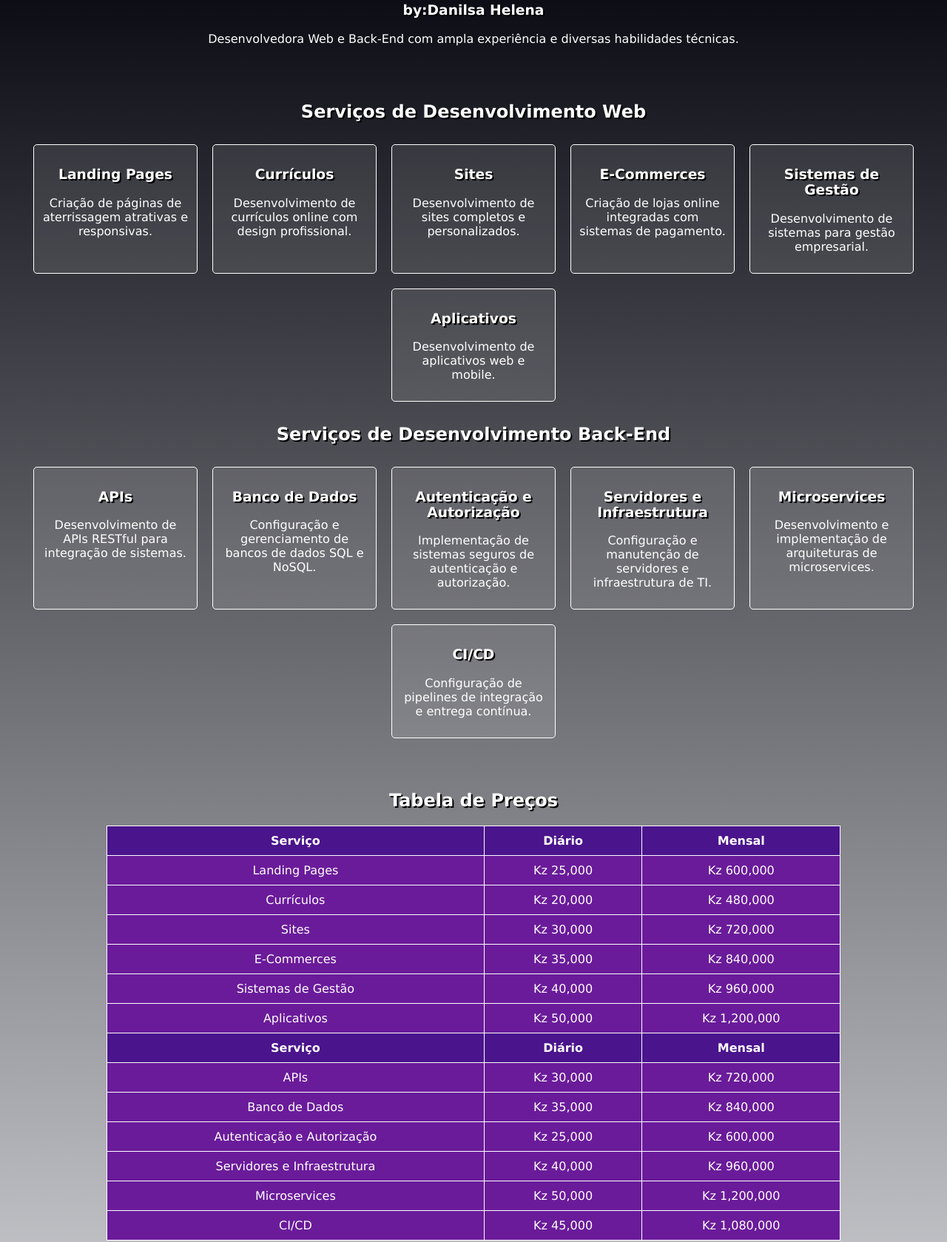
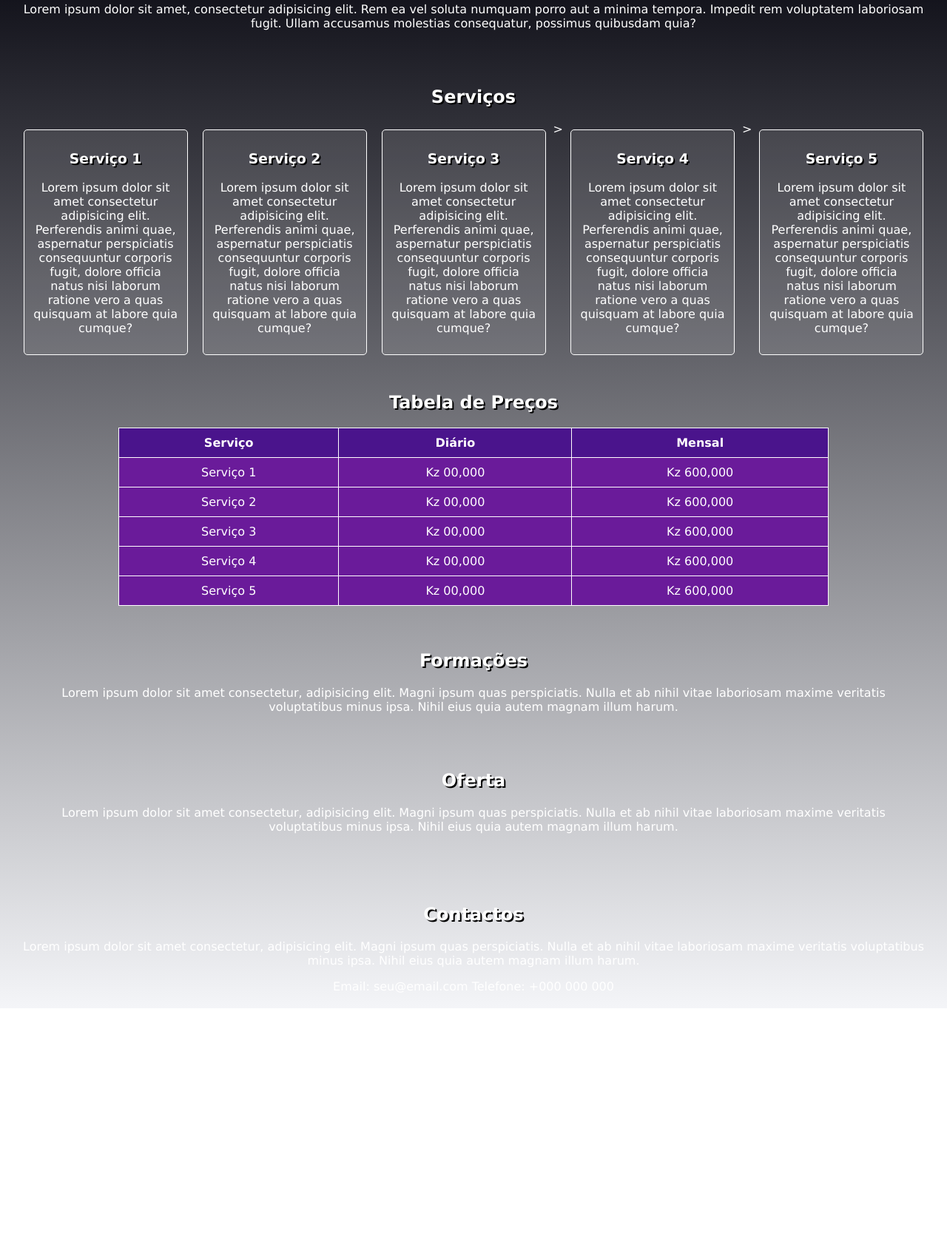
Before and after one commit to DanilsaH/Danilsa-s-Portif-lio.co.ao, a plain HTML site: page presskit.html in a window 1280 px wide. Shown: the part 124-1803 px from the top of the page at 74% size. After the commit the page ends 1487 px from the top, so only its background shows below. Drawn offline with Linux system fonts and the light colour scheme.

Commit message:
Update presskit.html

```diff
--- a/presskit.html
+++ b/presskit.html
@@ -4,7 +4,7 @@
 <head>
     <meta charset="UTF-8">
     <meta name="viewport" content="width=device-width, initial-scale=1.0">
-    <title>Press Kit - Desenvolvedora Web</title>
+    <title>Press Kit - cargo/função</title>
     <link rel="stylesheet" href="presskit.css">
 </head>
 
@@ -23,69 +23,52 @@
 
     <section id="intro">
         <h1>Bem-vindo ao meu Press Kit</h1>
-        <h3>by:Danilsa Helena</h3>
 
-        <p>Desenvolvedora Web e Back-End com ampla experiência e diversas habilidades técnicas.</p>
+        <p>Lorem ipsum dolor sit amet, consectetur adipisicing elit. Rem ea vel soluta numquam porro aut a minima
+            tempora. Impedit rem voluptatem laboriosam fugit. Ullam accusamus molestias consequatur, possimus quibusdam
+            quia?</p>
     </section>
 
     <section id="servicos">
-        <h2>Serviços de Desenvolvimento Web</h2>
+        <h2>Serviços</h2>
         <div class="servicos-container">
             <div class="servico">
-                <h3>Landing Pages</h3>
-                <p>Criação de páginas de aterrissagem atrativas e responsivas.</p>
+                <h3>Serviço 1</h3>
+                <p>Lorem ipsum dolor sit amet consectetur adipisicing elit. Perferendis animi quae, aspernatur
+                    perspiciatis consequuntur corporis fugit, dolore officia natus nisi laborum ratione vero a quas
+                    quisquam at labore quia cumque?</p>
             </div>
             <div class="servico">
-                <h3>Currículos</h3>
-                <p>Desenvolvimento de currículos online com design profissional.</p>
+                <h3>Serviço 2</h3>
+                <p>Lorem ipsum dolor sit amet consectetur adipisicing elit. Perferendis animi quae, aspernatur
+                    perspiciatis consequuntur
+                    corporis fugit, dolore officia natus nisi laborum ratione vero a quas quisquam at labore quia
+                    cumque?</p>
             </div>
             <div class="servico">
-                <h3>Sites</h3>
-                <p>Desenvolvimento de sites completos e personalizados.</p>
+                <h3>Serviço 3</h3>
+                <p>Lorem ipsum dolor sit amet consectetur adipisicing elit. Perferendis animi quae, aspernatur
+                    perspiciatis consequuntur
+                    corporis fugit, dolore officia natus nisi laborum ratione vero a quas quisquam at labore quia
+                    cumque?</p>
+            </div>>
+            <div class="servico">
+                <h3>Serviço 4</h3>
+                <p>Lorem ipsum dolor sit amet consectetur adipisicing elit. Perferendis animi quae, aspernatur
+                    perspiciatis consequuntur
+                    corporis fugit, dolore officia natus nisi laborum ratione vero a quas quisquam at labore quia
+                    cumque?</p>
+            </div>>
+            <div class="servico">
+                <h3>Serviço 5</h3>
+                <p>Lorem ipsum dolor sit amet consectetur adipisicing elit. Perferendis animi quae, aspernatur
+                    perspiciatis consequuntur
+                    corporis fugit, dolore officia natus nisi laborum ratione vero a quas quisquam at labore quia
+                    cumque?</p>
             </div>
-            <div class="servico">
-                <h3>E-Commerces</h3>
-                <p>Criação de lojas online integradas com sistemas de pagamento.</p>
-            </div>
-            <div class="servico">
-                <h3>Sistemas de Gestão</h3>
-                <p>Desenvolvimento de sistemas para gestão empresarial.</p>
-            </div>
-            <div class="servico">
-                <h3>Aplicativos</h3>
-                <p>Desenvolvimento de aplicativos web e mobile.</p>
-            </div>
+
             <!-- Adicione mais serviços conforme necessário -->
         </div>
-        <h2>Serviços de Desenvolvimento Back-End</h2>
-        <div class="servicos-container">
-            <div class="servico">
-                <h3>APIs</h3>
-                <p>Desenvolvimento de APIs RESTful para integração de sistemas.</p>
-            </div>
-            <div class="servico">
-                <h3>Banco de Dados</h3>
-                <p>Configuração e gerenciamento de bancos de dados SQL e NoSQL.</p>
-            </div>
-            <div class="servico">
-                <h3>Autenticação e Autorização</h3>
-                <p>Implementação de sistemas seguros de autenticação e autorização.</p>
-            </div>
-            <div class="servico">
-                <h3>Servidores e Infraestrutura</h3>
-                <p>Configuração e manutenção de servidores e infraestrutura de TI.</p>
-            </div>
-            <div class="servico">
-                <h3>Microservices</h3>
-                <p>Desenvolvimento e implementação de arquiteturas de microservices.</p>
-            </div>
-            <div class="servico">
-                <h3>CI/CD</h3>
-                <p>Configuração de pipelines de integração e entrega contínua.</p>
-            </div>
-            <!-- Adicione mais serviços conforme necessário -->
-        </div>
-    </section>
 
         <section id="precos">
             <h2>Tabela de Preços</h2>
@@ -99,72 +82,32 @@
                 </thead>
                 <tbody>
                     <tr>
-                    <td>Landing Pages</td>
-                    <td>Kz 25,000</td>
+                        <td>Serviço 1</td>
+                        <td>Kz 00,000</td>
+                        <td>Kz 600,000</td>
+                    </tr>
+
+                    <tr>
+                        <td>Serviço 2</td>
+                        <td>Kz 00,000</td>
                         <td>Kz 600,000</td>
                     </tr>
                     <tr>
-                    <td>Currículos</td>
-                    <td>Kz 20,000</td>
-                    <td>Kz 480,000</td>
-                </tr>
-                <tr>
-                    <td>Sites</td>
-                    <td>Kz 30,000</td>
-                    <td>Kz 720,000</td>
-                </tr>
-                <tr>
-                    <td>E-Commerces</td>
-                    <td>Kz 35,000</td>
-                    <td>Kz 840,000</td>
-                </tr>
-                <tr>
-                    <td>Sistemas de Gestão</td>
-                    <td>Kz 40,000</td>
-                    <td>Kz 960,000</td>
-                </tr>
-                <tr>
-                    <td>Aplicativos</td>
-                    <td>Kz 50,000</td>
-                    <td>Kz 1,200,000</td>
-                </tr>
-                <tr>
-                    <th>Serviço</th>
-                    <th>Diário</th>
-                    <th>Mensal</th>
-                </tr>
-                </thead>
-            <tbody>
-                <tr>
-                    <td>APIs</td>
-                    <td>Kz 30,000</td>
-                    <td>Kz 720,000</td>
-                </tr>
-                <tr>
-                    <td>Banco de Dados</td>
-                    <td>Kz 35,000</td>
-                    <td>Kz 840,000</td>
-                </tr>
-                <tr>
-                    <td>Autenticação e Autorização</td>
-                    <td>Kz 25,000</td>
+                        <td>Serviço 3</td>
+                        <td>Kz 00,000</td>
                         <td>Kz 600,000</td>
                     </tr>
                     <tr>
-                    <td>Servidores e Infraestrutura</td>
-                    <td>Kz 40,000</td>
-                    <td>Kz 960,000</td>
+                        <td>Serviço 4</td>
+                        <td>Kz 00,000</td>
+                        <td>Kz 600,000</td>
                     </tr>
                     <tr>
-                    <td>Microservices</td>
-                    <td>Kz 50,000</td>
-                    <td>Kz 1,200,000</td>
+                        <td>Serviço 5</td>
+                        <td>Kz 00,000</td>
+                        <td>Kz 600,000</td>
                     </tr>
-                <tr>
-                    <td>CI/CD</td>
-                    <td>Kz 45,000</td>
-                    <td>Kz 1,080,000</td>
-                </tr>
+
                     <!-- Adicione mais preços conforme necessário -->
                 </tbody>
             </table>
@@ -172,30 +115,34 @@
 
 
         <section id="formacoes">
-        <h2>Formações adicionais </h2>
-        <p>Marketing Digital e Design Gráfico,professional SAP ERP com conhecimentos em Power BI.</p>
+            <h2>Formações </h2>
+            <p>Lorem ipsum dolor sit amet consectetur, adipisicing elit. Magni ipsum quas perspiciatis. Nulla et ab
+                nihil vitae laboriosam maxime veritatis voluptatibus minus ipsa. Nihil eius quia autem magnam illum
+                harum.</p>
         </section>
 
         <section id="ofertas">
-        <h2>Ofertas</h2>
-        <p>Para Trabalhos Híbridos, Presenciais e Online:
-
-            Módulo Híbrido: Kz 300,000 - Kz 400,000 por mês
-            Módulo Presencial: Kz 350,000 - Kz 450,000 por mês
+            <h2>Oferta</h2>
+            <p>Lorem ipsum dolor sit amet consectetur, adipisicing elit. Magni ipsum quas perspiciatis. Nulla et ab
+                nihil vitae
+                laboriosam maxime veritatis voluptatibus minus ipsa. Nihil eius quia autem magnam illum harum.</p>
+        </section Módulo Híbrido: Kz 300,000 - Kz 400,000 por mês Módulo Presencial: Kz 350,000 - Kz 450,000 por mês
             Módulo Online: Kz 250,000 - Kz 350,000 por mês</p>
     </section>
 
     <section id="contactos">
         <h2>Contactos</h2>
-        <p>Para mais informações ou para contratar, entre em contato:</p>
-        <ul>
-            <li>Email: danilsawk@gmail.com</li>
-            <li>Telefone: +244 922 773 689</li>
+        <p>Lorem ipsum dolor sit amet consectetur, adipisicing elit. Magni ipsum quas perspiciatis. Nulla et ab nihil
+            vitae
+            laboriosam maxime veritatis voluptatibus minus ipsa. Nihil eius quia autem magnam illum harum.</p>
+
+        Email: seu@email.com
+        Telefone: +000 000 000
         <!-- Adicione mais contatos aqui -->
 
 
 
-        </ul>
+
     </section>
 
     <script src="script.js"></script>
```
Lines whose indentation alone changed are shown as unchanged.
